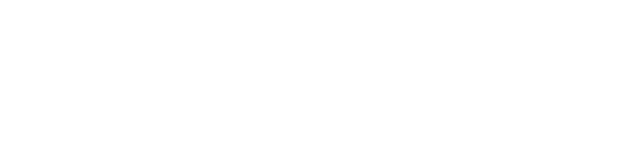
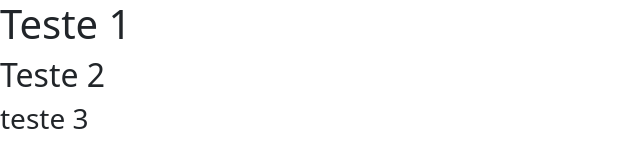
Before and after one commit to PauloMedinabr01/dsmovie, a plain HTML site: page index.html in a window 1280 px wide. Shown: the whole page, without its empty margins (0-640 px from the left). Drawn offline with nearby package versions, Linux system fonts and the light colour scheme.

Commit message:
Bootstrap

```diff
--- a/index.html
+++ b/index.html
@@ -5,8 +5,15 @@
     <meta http-equiv="X-UA-Compatible" content="IE=edge">
     <meta name="viewport" content="width=device-width, initial-scale=1.0">
     <title>DSmovie</title>
+
+
+    <link href="https://cdn.jsdelivr.net/npm/bootstrap@5.1.3/dist/css/bootstrap.min.css" rel="stylesheet" integrity="sha384-1BmE4kWBq78iYhFldvKuhfTAU6auU8tT94WrHftjDbrCEXSU1oBoqyl2QvZ6jIW3" crossorigin="anonymous">
 </head>
 <body>
 
+    <h1>Teste 1</h1>
+    <H2>Teste 2</H2>
+    <h3>teste 3</h3>
+
 </body>
 </html>
```
